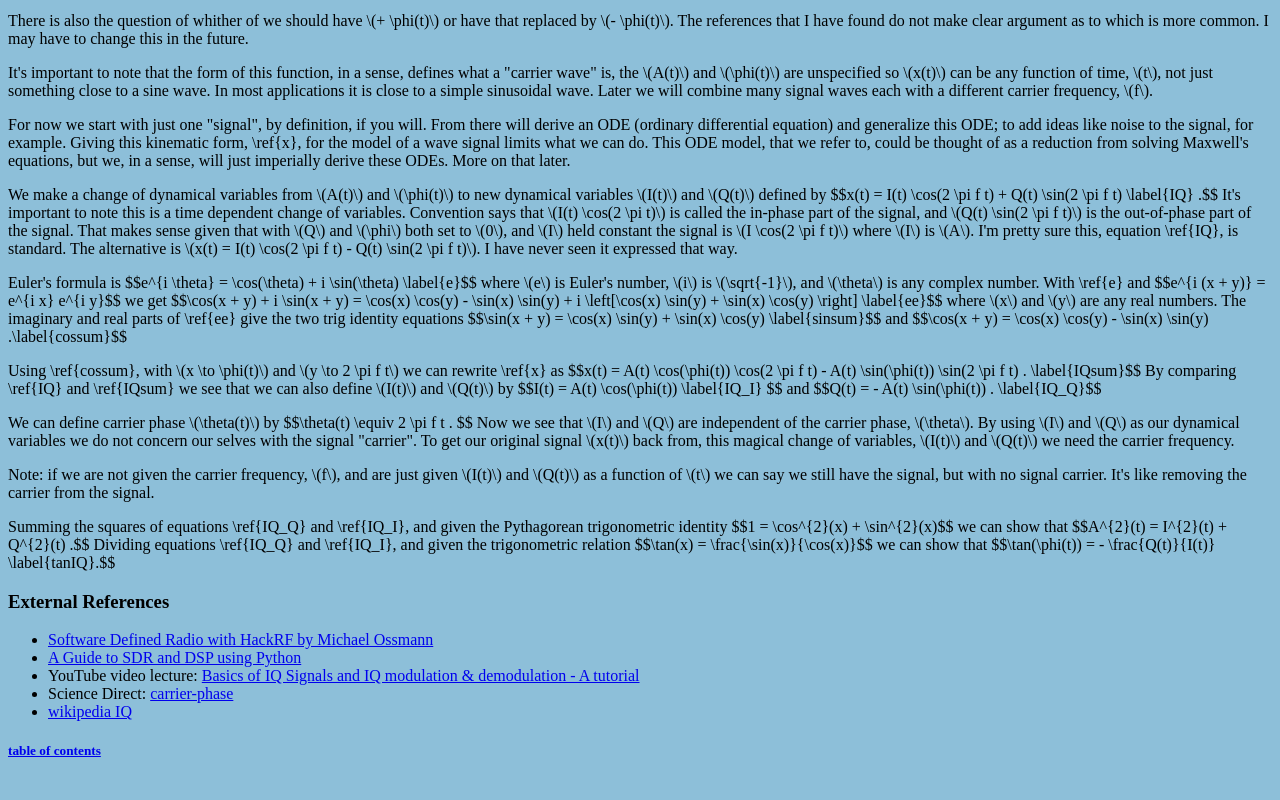
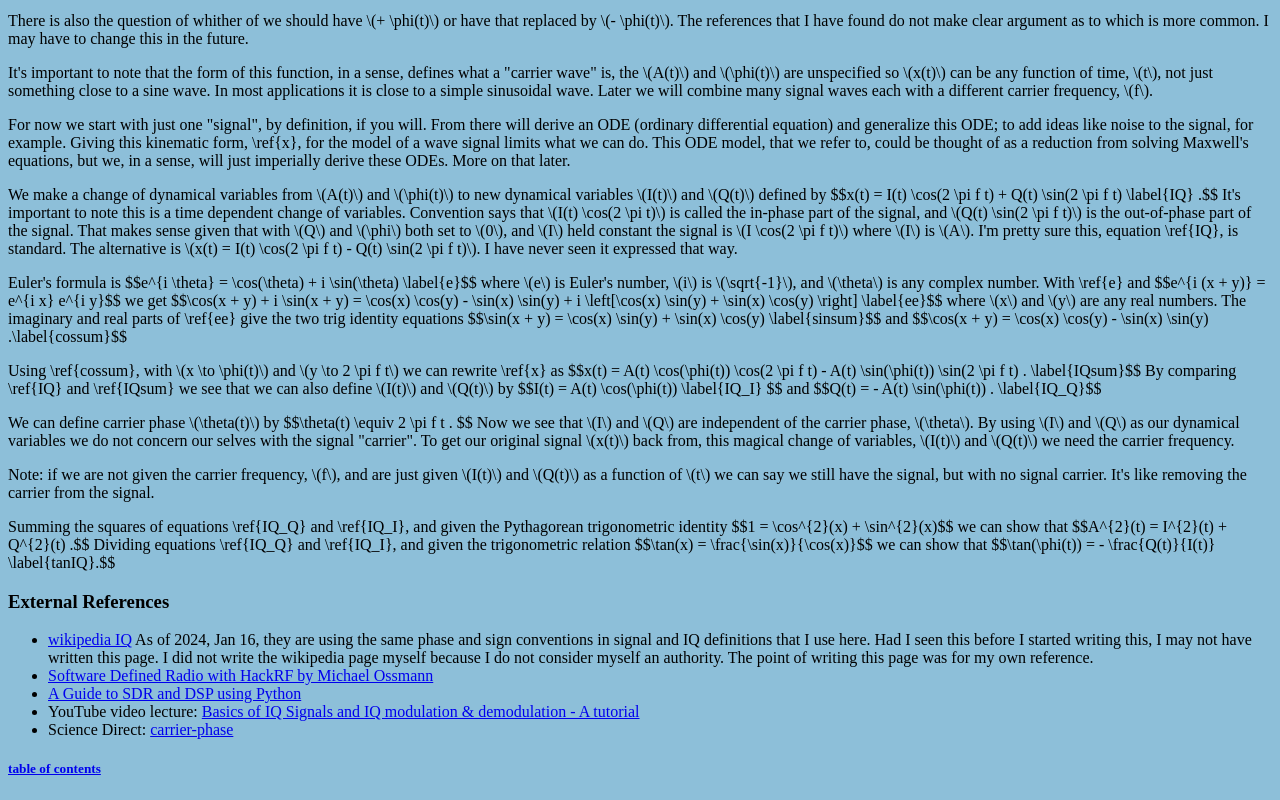
Before and after one commit to lanceman2/SDR_Tutor, a plain HTML site: page IQ_variables.html in a window 1280 px wide. Shown: the part 439-1239 px from the top of the page. Drawn offline with Linux system fonts and the light colour scheme.

Commit message:
Saving Work

```diff
--- a/IQ_variables.html
+++ b/IQ_variables.html
@@ -197,11 +197,20 @@
     <h3>External References</h3>
 
     <ul>
+        <li>
+            <a href="https://en.wikipedia.org/wiki/In-phase_and_quadrature_components"
+                >wikipedia IQ</a> As of 2024, Jan 16, they are using the
+            same phase and sign conventions in signal and IQ definitions
+            that I use here.  Had I seen this before I started writing
+            this, I may not have written this page.  I did not write the
+            wikipedia page myself because I do not consider myself an
+            authority.  The point of writing this page was for my own
+            reference.
+        </li>
         <li><a
             href="https://www.youtube.com/playlist?list=PLu0BPYzTjiHru1KmPThmbY-8rRm3EWvUQ"
             >Software Defined Radio with HackRF by Michael Ossmann</a>
         </li>
-
         <li><a href="https://pysdr.org/content/sampling.html">A Guide to
                 SDR and DSP using Python</a>
         </li>
@@ -214,10 +223,6 @@
             href="https://www.sciencedirect.com/topics/engineering/carrier-phase"
             >carrier-phase</a>
         </li>
-        <li>
-            <a href="https://en.wikipedia.org/wiki/In-phase_and_quadrature_components"
-                >wikipedia IQ</a>
-        </li>
     </ul>
 
 
```
